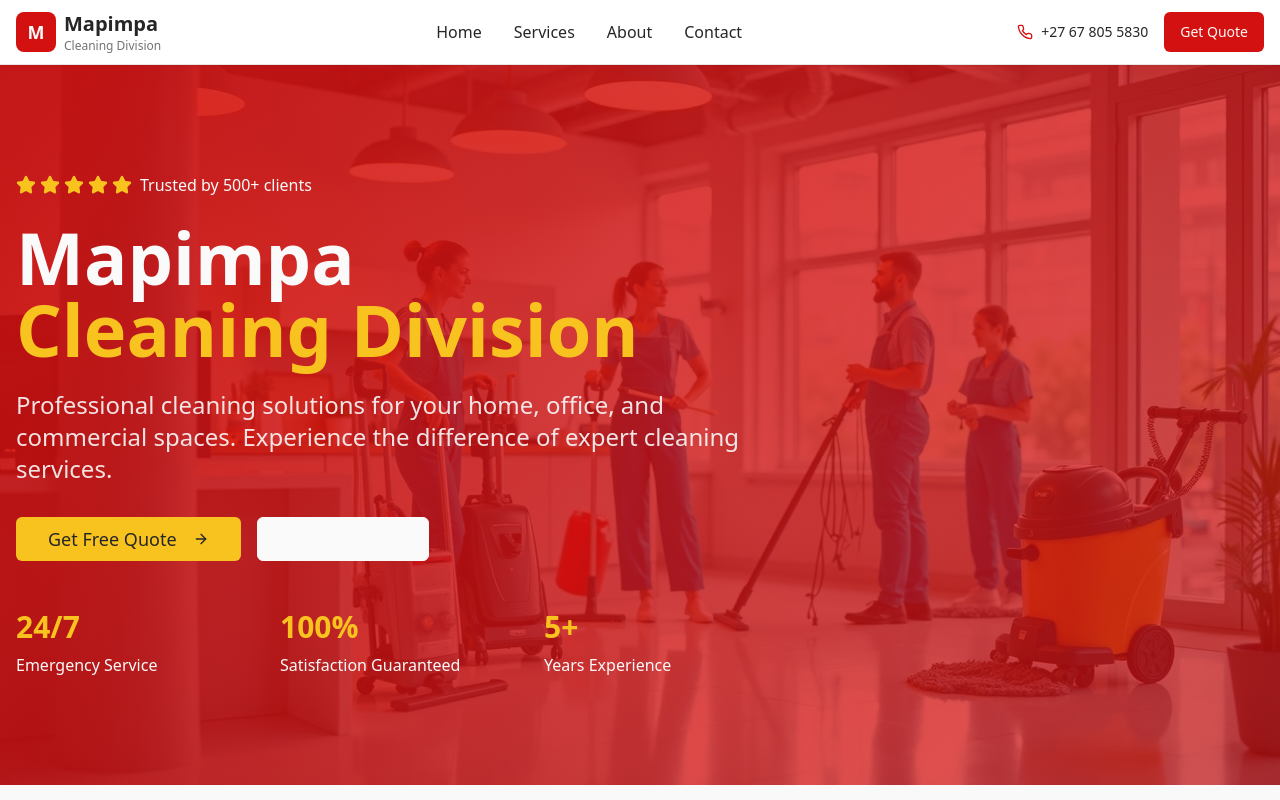
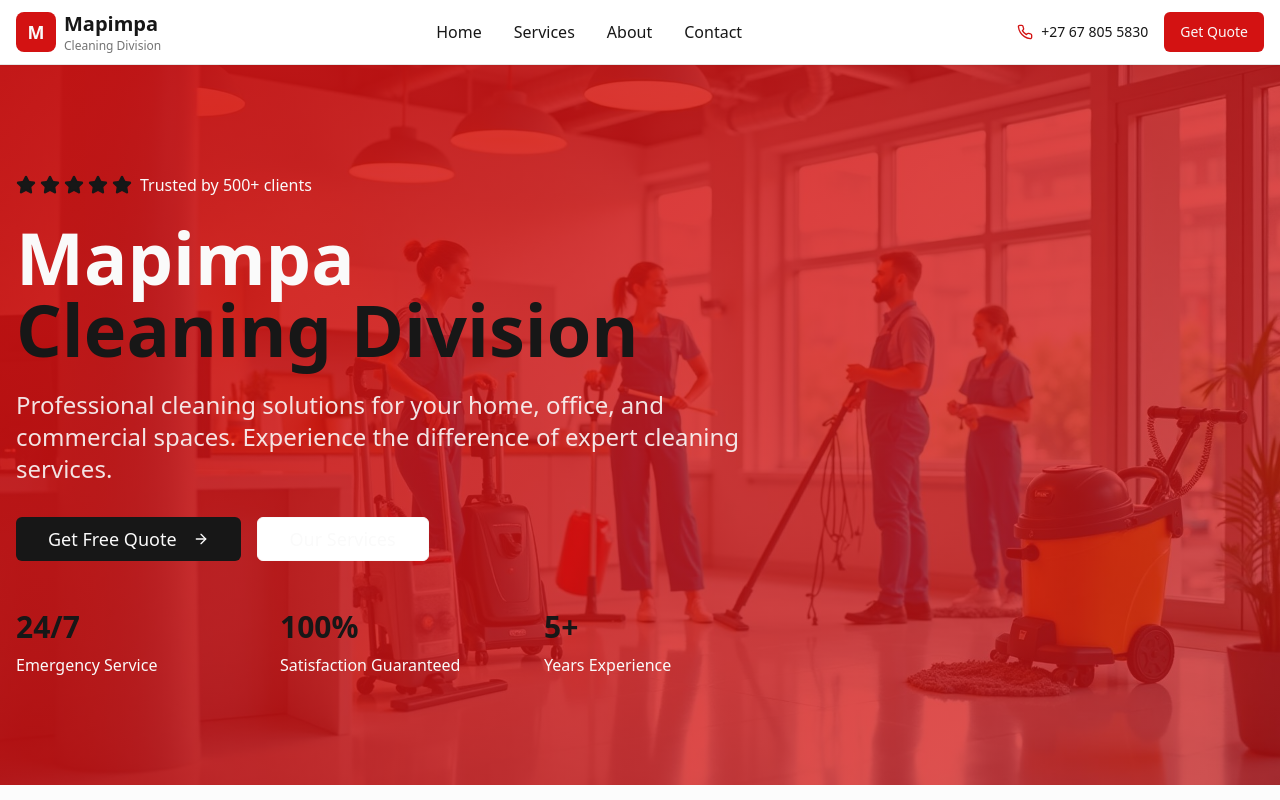
Before and after one commit to Pimvilles/mapimpa-cleaning, a React (Vite) app: page / in a window 1280 px wide. Shown: the top 800 px of the page. Built offline with nearby package versions, Linux system fonts and the light colour scheme.

Commit message:
Update theme to Red, White, and Black
Changed the website's color theme to incorporate red, white, and black, aligning with the user's request.

```diff
--- a/src/index.css
+++ b/src/index.css
@@ -8,33 +8,33 @@ All colors MUST be HSL.
 
 @layer base {
   :root {
-    --background: 0 0% 98%;
-    --foreground: 0 0% 15%;
+    --background: 0 0% 100%;
+    --foreground: 0 0% 9%;
 
     --card: 0 0% 100%;
-    --card-foreground: 0 0% 15%;
+    --card-foreground: 0 0% 9%;
 
     --popover: 0 0% 100%;
-    --popover-foreground: 0 0% 15%;
+    --popover-foreground: 0 0% 9%;
 
-    --primary: 0 85% 45%;
+    --primary: 0 84% 45%;
     --primary-foreground: 0 0% 98%;
 
-    --secondary: 45 95% 55%;
-    --secondary-foreground: 0 0% 15%;
+    --secondary: 0 0% 9%;
+    --secondary-foreground: 0 0% 98%;
 
     --muted: 0 0% 96%;
     --muted-foreground: 0 0% 45%;
 
-    --accent: 45 95% 55%;
-    --accent-foreground: 0 0% 15%;
+    --accent: 0 84% 45%;
+    --accent-foreground: 0 0% 98%;
 
     --destructive: 0 84.2% 60.2%;
     --destructive-foreground: 0 0% 98%;
 
     --border: 0 0% 90%;
     --input: 0 0% 95%;
-    --ring: 0 85% 45%;
+    --ring: 0 84% 45%;
 
     --radius: 0.5rem;
 
```
